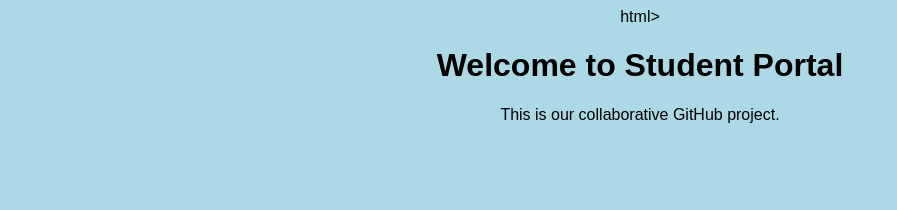
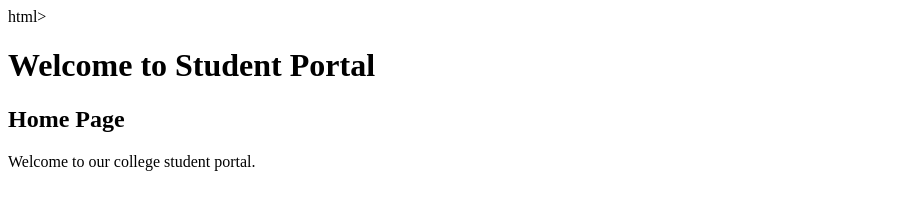
Before and after one commit to Devi123S/student--portal, a plain HTML site: page index.html in a window 1280 px wide. Shown: the whole page, without its empty margins (0-897 px from the left). Drawn offline with Linux system fonts and the light colour scheme.

Commit message:
added home page

```diff
--- /dev/null
+++ b/about.css
@@ -0,0 +1,6 @@
+  <h1>About
+Us</h1>
+
+
+<p>This portal
+provides student information.</p>
--- a/index.html
+++ b/index.html
@@ -8,28 +8,14 @@ html>
 
 
 
-<title>Student Portal</title>
 
-
-    <link
-rel="stylesheet" href="style.css">
-
-
-</head>
-
-
-<body>
-
-
-    <h1>Welcome
+               <h1>Welcome
 to Student Portal</h1>
 
 
-    <p>This is
-our collaborative GitHub project.</p>
+<h2>Home
+Page</h2>
 
 
-</body>
-
-
-</html>
+<p>Welcome to
+our college student portal.</p>
--- a/style.css
+++ /dev/null
@@ -1,14 +0,0 @@
-body {
-
-
-    font-family: Arial;
-
-
-    text-align: center;
-
-
-    background-color:
-lightblue;
-
-
-}
```
Also changed, not shown: 2 other files.
